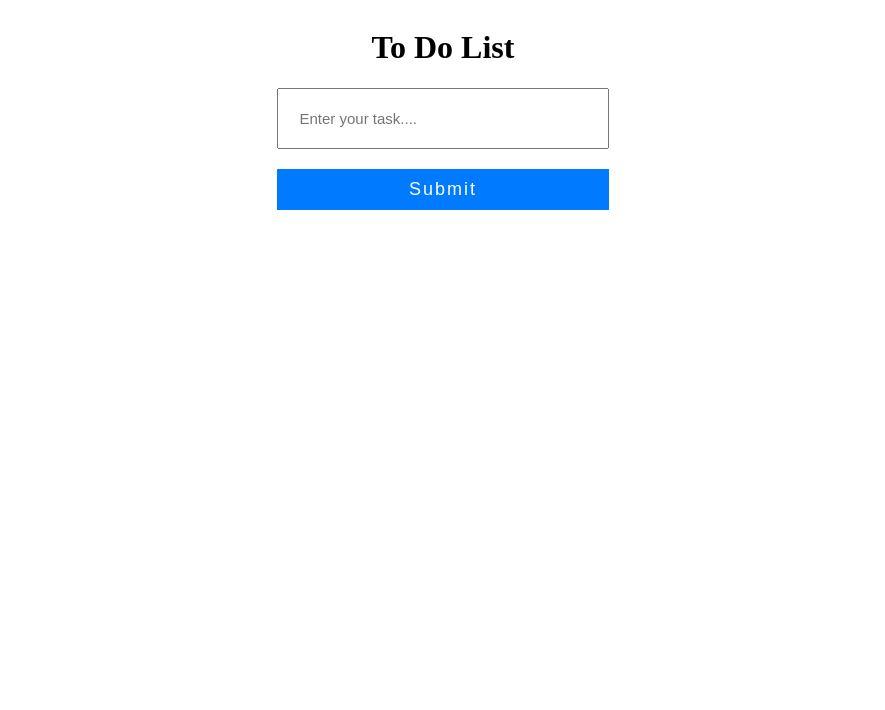
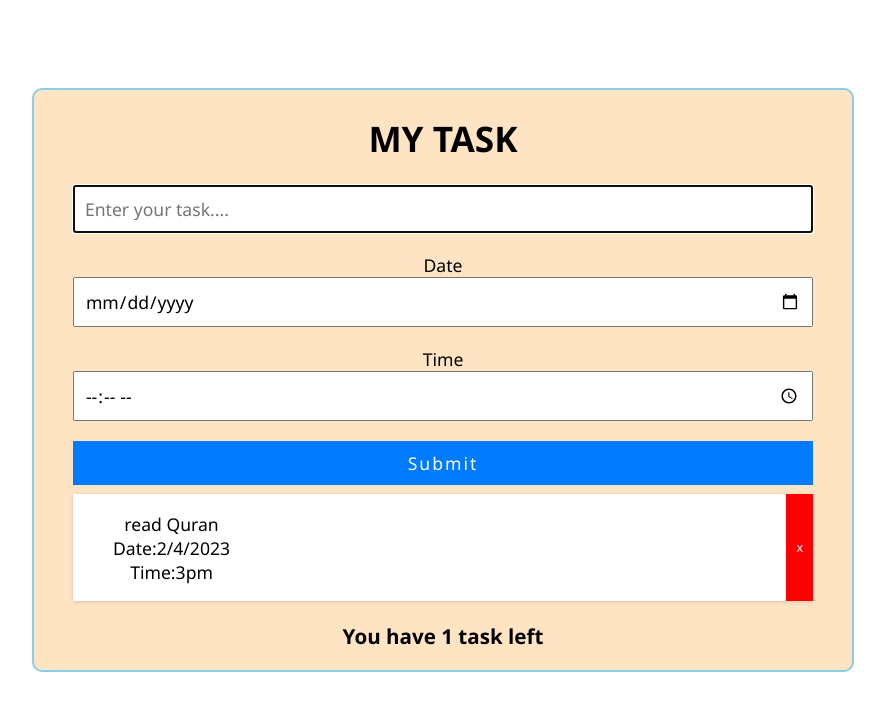
Before and after one commit to eemanDigital/react_fundamentals, a React (Create React App) app: page / in a window 1280 px wide. Shown: the top 710 px of the page, without its empty margins (197-1082 px from the left). Built offline with nearby package versions, Linux system fonts and the light colour scheme; the HTML template or start-up script is replaced by a standard one.

Commit message:
app restructed to more components

```diff
--- a/src/App.js
+++ b/src/App.js
@@ -1,9 +1,65 @@
-import Form from "./Form";
+import { useState, useEffect } from "react";
+import Form from "./components/Form";
+// import Tasks from "./components/Tasks";
+// import Tasks from "./Tasks";
 const App = () => {
+  const [tasks, setTasks] = useState([
+    {
+      id: 1,
+      message: "read Quran",
+      date: "2/4/2023",
+      time: "3pm",
+    },
+  ]);
+
+  const [state, setState] = useState("");
+  const [addNotice, setAddNotice] = useState(false);
+  const [deleteNotice, setDeleteNotice] = useState(false);
+
+  const handleSubmit = (e) => {
+    e.preventDefault();
+    if (!tasks) return;
+    console.log("Form Submitted");
+    const newId = Date.now(); //used as placeholder for ID
+    const newTask = { id: newId, tasks };
+
+    const updatedTasks = [...tasks, newTask];
+    setState(updatedTasks);
+    setAddNotice(true);
+    setTasks("");
+  };
+
+  //handle removal of task
+
+  const handleDelete = (id) => {
+    const removeTask = tasks.filter((task) => task.id !== id);
+    setTasks(removeTask);
+    setDeleteNotice(true);
+  };
+
+  useEffect(() => {
+    setTimeout(() => {
+      setAddNotice(false); //removes add notification
+      setDeleteNotice(false); //remove delete notification
+    }, 2000);
+
+    return clearTimeout();
+  }, [handleDelete]);
+
   return (
     <>
-      <div>
-        <Form />
+      <div className="container">
+        <Form
+          title="my task"
+          handleSubmit={handleSubmit}
+          addNotice={addNotice}
+          deleteNotice={deleteNotice}
+          state={state}
+          setState={setState}
+          tasks={tasks}
+          handleDelete={handleDelete}
+          setTasks={setTasks}
+        />
       </div>
     </>
   );
--- a/src/Form.js
+++ /dev/null
@@ -1,85 +0,0 @@
-import { useState } from "react";
-
-const Form = () => {
-  const [state, setState] = useState("");
-  const [tasks, setTasks] = useState([]);
-  const [add, setAdd] = useState(false);
-  const [deleteNotice, setDeleteNotice] = useState(false);
-
-  const handleSubmit = (e) => {
-    e.preventDefault();
-    if (!state) return;
-    console.log("Form Submitted");
-    const newId = Date.now();
-    const newTask = { id: newId, message: state }; // Use 'message' instead of 'state'
-
-    const updatedTasks = [...tasks, newTask];
-    setTasks(updatedTasks);
-    setAdd(true);
-    setState(""); // Clear the input field after submitting
-  };
-
-  //handle removal of task
-  const handleDelete = (id) => {
-    const removeTask = tasks.filter((task) => task.id !== id);
-    setTasks(removeTask);
-    setDeleteNotice(true);
-  };
-
-  //remove notification
-  setTimeout(() => {
-    setAdd(false); //removes add notification
-    setDeleteNotice(false); //remove delete notification
-  }, 2000);
-
-  return (
-    <>
-      <div className="container">
-        <h1>To Do List</h1>
-        <div className="form-container">
-          <form onSubmit={handleSubmit} action="">
-            {" "}
-            {/* Use 'onSubmit' instead of 'onClick' */}
-            <input
-              type="text"
-              value={state}
-              onChange={(e) => setState(e.target.value)}
-              placeholder="Enter your task...."
-            />
-            <button className="btn1" type="submit">
-              Submit
-            </button>
-          </form>
-
-          {/* give notice of added task */}
-          {add && (
-            <div className="notice">
-              <p>task added</p>
-            </div>
-          )}
-
-          {deleteNotice && (
-            <div className="notice">
-              <p>task deleted</p>
-            </div>
-          )}
-
-          {tasks.map((task) => {
-            return (
-              <ul className="ul_container" key={task.id}>
-                {" "}
-                {/* Use 'ul' instead of 'ol' for an unordered list */}
-                <li>{task.message}</li>
-                <button className="btn2" onClick={() => handleDelete(task.id)}>
-                  x
-                </button>
-              </ul>
-            );
-          })}
-        </div>
-      </div>
-    </>
-  );
-};
-
-export default Form;
--- /dev/null
+++ b/src/components/Form.js
@@ -0,0 +1,72 @@
+import { useEffect, useRef } from "react";
+import Tasks from "./Tasks";
+
+const Form = ({
+  title,
+  handleSubmit,
+  addNotice,
+  tasks,
+  handleDelete,
+  deleteNotice,
+  state,
+  setTasks,
+}) => {
+  const myRef = useRef();
+
+  useEffect(() => {
+    myRef.current.focus();
+  }, []);
+
+  return (
+    <>
+      <div className="form-container">
+        <h1>{title.toUpperCase()}</h1>
+        <form onSubmit={handleSubmit} action="">
+          {" "}
+          {/* Use 'onSubmit' instead of 'onClick' */}
+          <input
+            ref={myRef}
+            type="text"
+            value={tasks.message}
+            onChange={(e) => setTasks(e.target.value)}
+            placeholder="Enter your task...."
+          />
+          <label htmlFor="date" value={tasks.date}>
+            Date
+          </label>
+          <input
+            type="date"
+            value={tasks.date}
+            onChange={(e) => setTasks(e.target.value)}
+          />
+          <label htmlFor="time">Time</label>
+          <input
+            type="time"
+            value={tasks.time}
+            onChange={(e) => setTasks(e.target.value)}
+          />
+          <button className="btn1" type="submit">
+            Submit
+          </button>
+        </form>
+
+        {/* give notice of added task */}
+        {addNotice && (
+          <div className="notice">
+            <p>task added</p>
+          </div>
+        )}
+
+        {deleteNotice && (
+          <div className="notice">
+            <p>task deleted</p>
+          </div>
+        )}
+
+        <Tasks tasks={tasks} handleDelete={handleDelete} />
+      </div>
+    </>
+  );
+};
+
+export default Form;
--- /dev/null
+++ b/src/components/Task.js
@@ -0,0 +1,23 @@
+import React from "react";
+
+function Task({ task, handleDelete }) {
+  return (
+    <div className="ul_container">
+      <ul>
+        <li>
+          {task.message}
+          <li>
+            Date:
+            {task.date}
+            <li>Time:{task.time}</li>
+          </li>
+        </li>
+      </ul>
+      <button className="btn2" onClick={() => handleDelete(task.id)}>
+        x
+      </button>
+    </div>
+  );
+}
+
+export default Task;
--- /dev/null
+++ b/src/components/Tasks.js
@@ -0,0 +1,23 @@
+import React from "react";
+import Task from "./Task";
+
+function Tasks({ tasks, handleDelete }) {
+  return (
+    <>
+      {tasks.map((task) => {
+        return <Task key={task.id} task={task} handleDelete={handleDelete} />;
+      })}
+
+      <div className="task_number">
+        {" "}
+        {tasks.length <= 0 ? (
+          <h3>No Task</h3>
+        ) : (
+          <h3>You have {tasks.length} task left</h3>
+        )}
+      </div>
+    </>
+  );
+}
+
+export default Tasks;
--- a/src/index.css
+++ b/src/index.css
@@ -1,15 +1,40 @@
+html {
+  font-size: 1.1rem;
+  margin: 0;
+  padding: 0;
+  box-sizing: border-box;
+  font-family: "Segoe UI", Tahoma, Geneva, Verdana, sans-serif;
+}
+
 .container {
   display: flex;
   flex-direction: column;
-  /* width: 90%; */
+  width: 65%;
+  margin: 5em auto;
+  justify-content: center;
   align-items: center;
+  /* margin-top: 3em; */
+  /* box-sizing: border-box; */
 }
+
+.form-container {
+  border: 2px solid skyblue;
+  width: 100%;
+  min-height: 500px;
+  padding: 0 2.2em;
+  border-radius: 10px;
+  background-color: bisque;
+  text-align: center;
+  box-sizing: border-box;
+}
+
 input {
-  padding: 20px;
+  padding: 10px;
   margin-bottom: 20px;
   width: 100%;
-  font-size: 15px;
+  /* font-size: 15px; */
   box-sizing: border-box;
+  font: inherit;
 }
 
 .btn1 {
@@ -20,6 +45,7 @@ input {
   color: #fff;
   font-size: 18px;
   letter-spacing: 2px;
+  font: inherit;
 }
 
 .ul_container {
@@ -27,10 +53,14 @@ input {
   flex-direction: row;
   justify-content: space-between;
   box-shadow: rgba(0, 0, 0, 0.16) 0px 1px 4px;
+  margin-top: 0.5em;
+  width: 100%;
+  background-color: #fff;
 }
 .ul_container li {
-  padding: 8px;
-  font-size: 19px;
+  list-style-type: none;
+  padding: 0;
+  /* line-height: 0.3; */
 }
 
 .btn2 {
@@ -39,15 +69,15 @@ input {
   color: #fff;
   padding: 10px;
 }
-
+/*
 .notice {
   background: rgb(4, 195, 4);
   text-align: center;
   padding: 1px;
-  /* width: 100px; */
+
   margin-top: 10px;
   color: #ffff;
-  /* display: inline-block; */
+
   font-size: 17px;
   letter-spacing: 1.5px;
-}
+}*/
```
